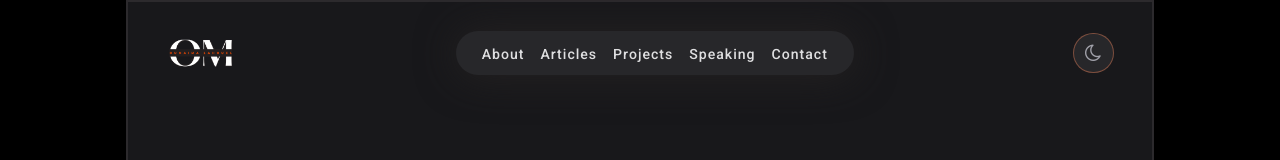
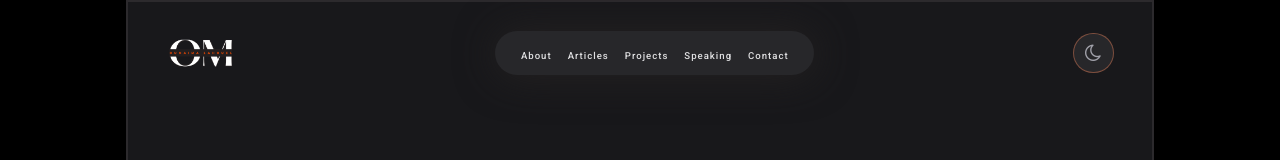
Before and after one commit to oumaimalahouel/Portfolio, a React (Vite) app: page / in a window 1280 px wide. Shown: the top 160 px of the page. Built offline with nearby package versions, Linux system fonts and the light colour scheme; a web font is replaced by a local one.

Commit message:
Hero Section

```diff
--- a/src/components/1-header/header.css
+++ b/src/components/1-header/header.css
@@ -4,7 +4,7 @@ header ul.flex {
 header ul li a {
   color: var(--title);
   opacity: 0.9;
-  font-size: 0.88rem;
+  font-size: 0.6rem;
   font-weight: 500;
 }
 header ul li a:hover {
@@ -113,7 +113,7 @@ header .fixed ul.modal li:first-child {
 }
 
 header .fixed ul.modal li a {
-  font-size: 1rem;
+  font-size: 0.7rem;
 }
 
 @media (max-width: 700px) {
```
